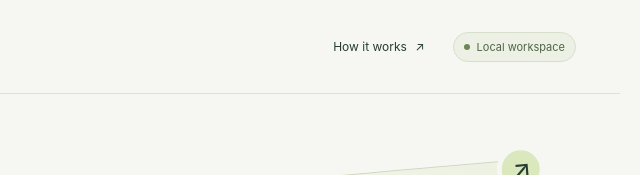
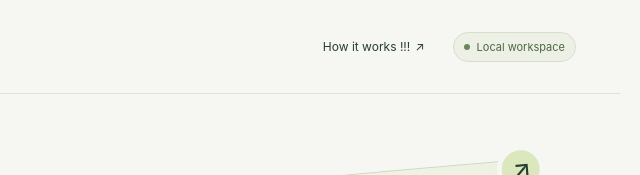
Before and after one commit to sgrishchenko/skill-scanner, a plain HTML site: page web/index.html in a window 1280 px wide. Shown: the top 175 px of the page, 640-1280 px from the left. Drawn offline with Linux system fonts and the light colour scheme; no server answers.

Commit message:
Intentional brake of UI

```diff
--- a/web/index.html
+++ b/web/index.html
@@ -18,7 +18,7 @@
         <span>Skill Scanner<span class="brand-divider">/</span><span class="brand-subtitle">Repository explorer</span></span>
       </a>
       <nav aria-label="Main navigation">
-        <a href="#how-it-works">How it works <span aria-hidden="true">↗</span></a>
+        <a href="#how-it-works">How it works !!!<span aria-hidden="true">↗</span></a>
         <span class="local-badge"><span class="dot"></span>Local workspace</span>
       </nav>
     </header>
```
